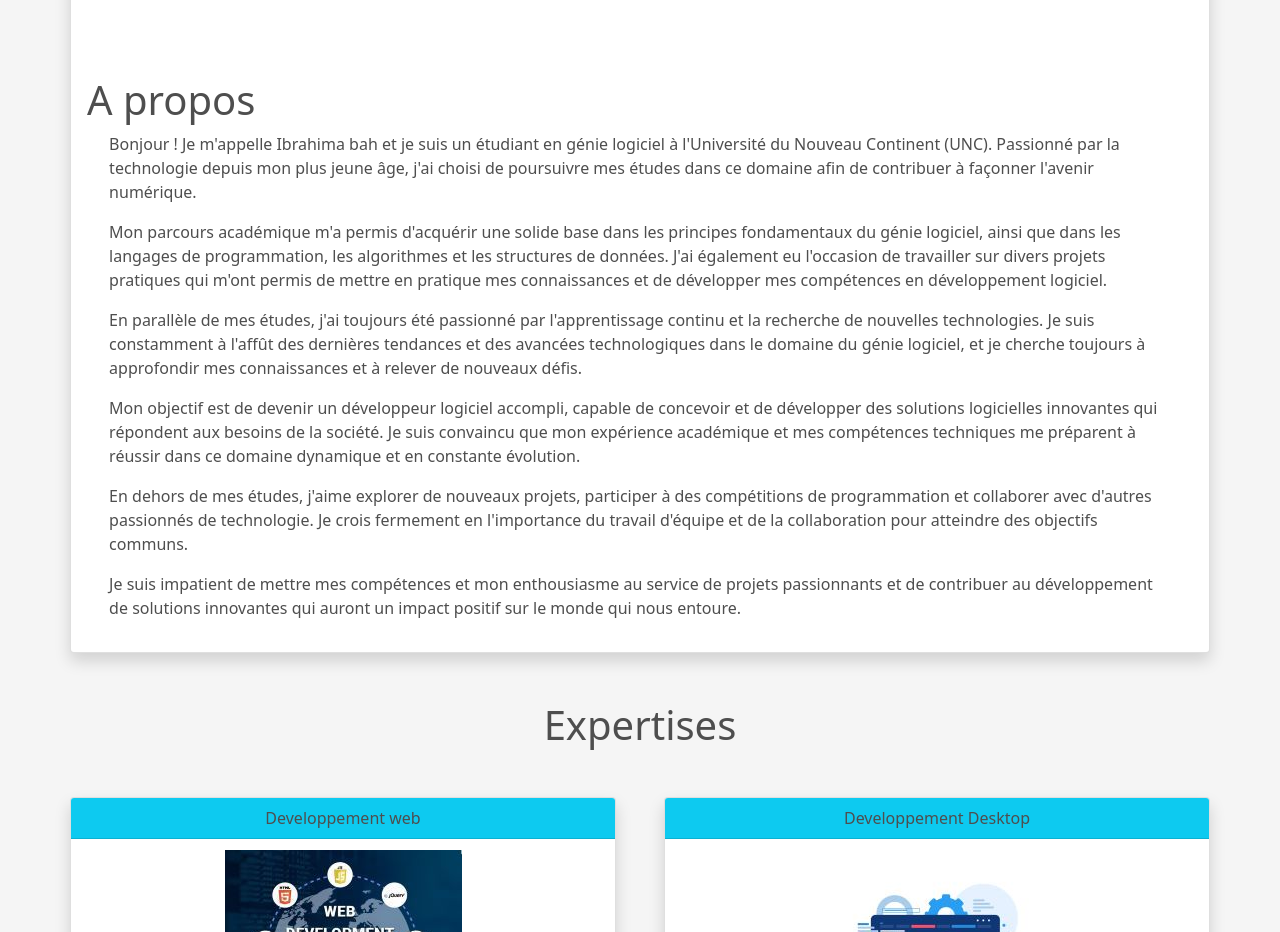
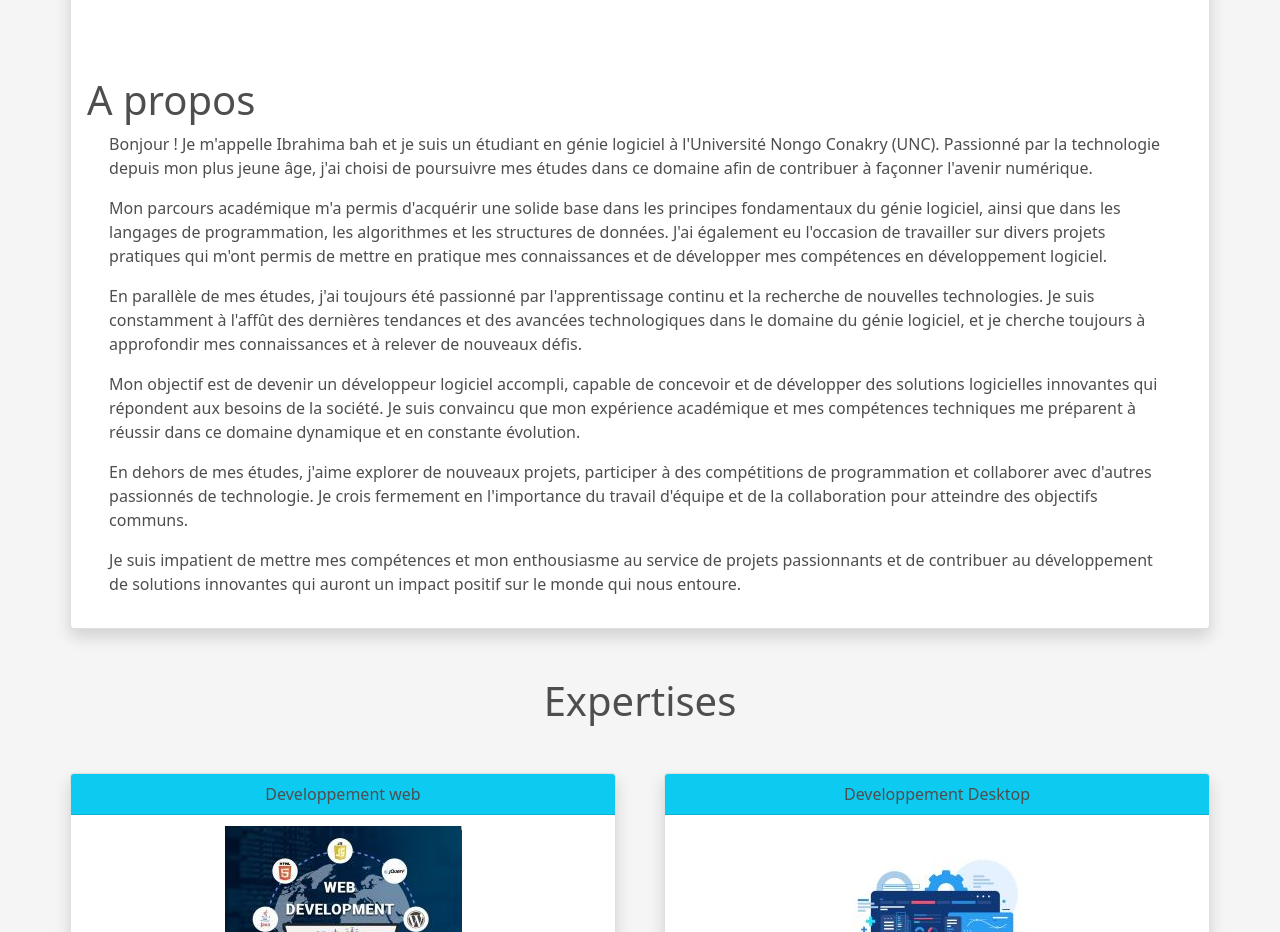
Before and after one commit to ibrahimaBah224/ibrahimaBah224.github.io, a plain HTML site: page index.html in a window 1280 px wide. Shown: the part 1820-2752 px from the top of the page. Drawn offline with Linux system fonts and the light colour scheme.

Commit message:
Update index.html

```diff
--- a/index.html
+++ b/index.html
@@ -104,7 +104,7 @@
         <div class=" p-3 h-100">
             <h1>A propos</h1>
             <p>
-                Bonjour ! Je m'appelle Ibrahima bah et je suis un étudiant en génie logiciel à l'Université du Nouveau Continent (UNC). Passionné par la technologie depuis mon plus jeune âge, j'ai choisi de poursuivre mes études dans ce domaine afin de contribuer à façonner
+                Bonjour ! Je m'appelle Ibrahima bah et je suis un étudiant en génie logiciel à l'Université Nongo Conakry (UNC). Passionné par la technologie depuis mon plus jeune âge, j'ai choisi de poursuivre mes études dans ce domaine afin de contribuer à façonner
                 l'avenir numérique.
             </p>
             <p>
```
